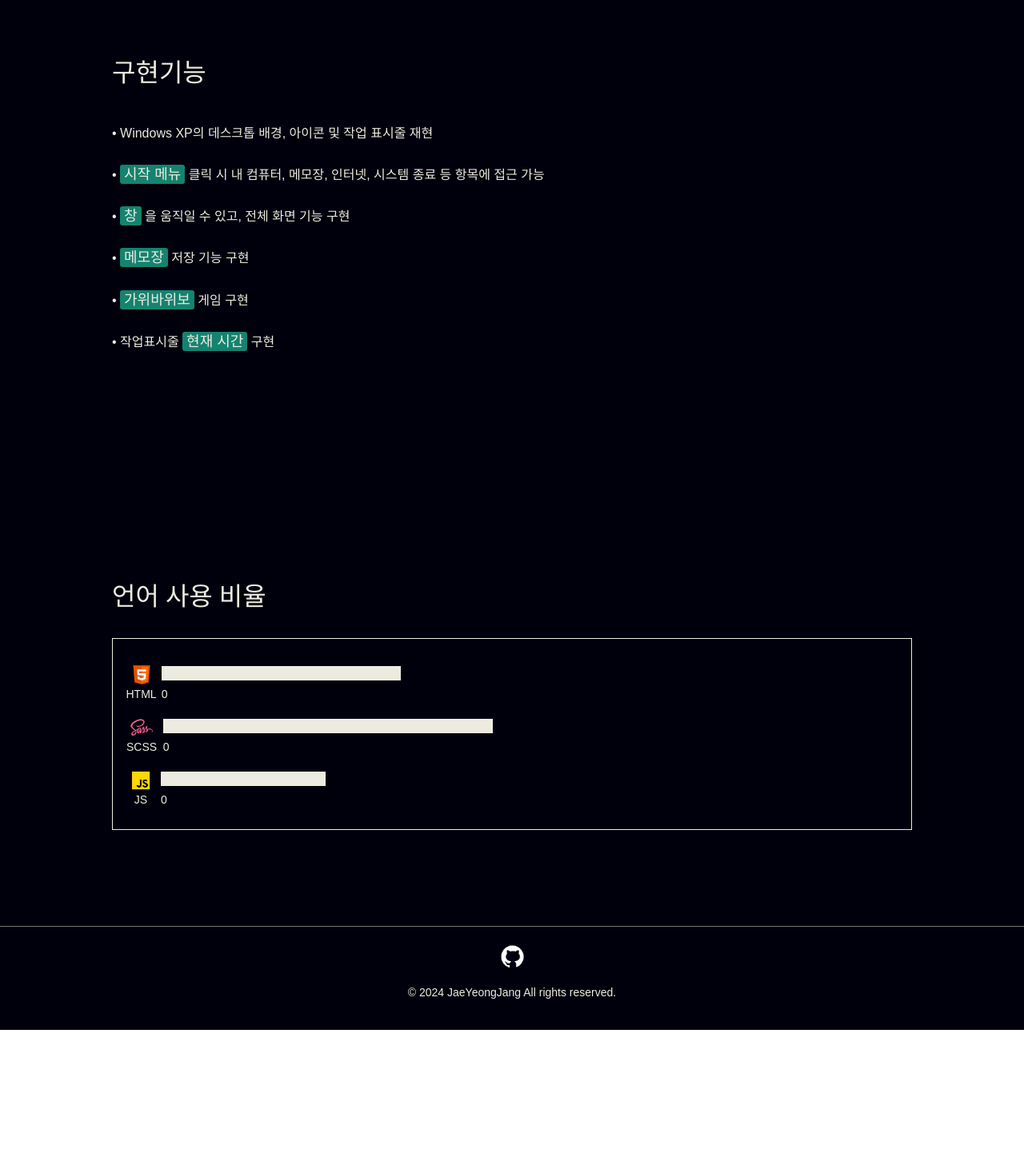
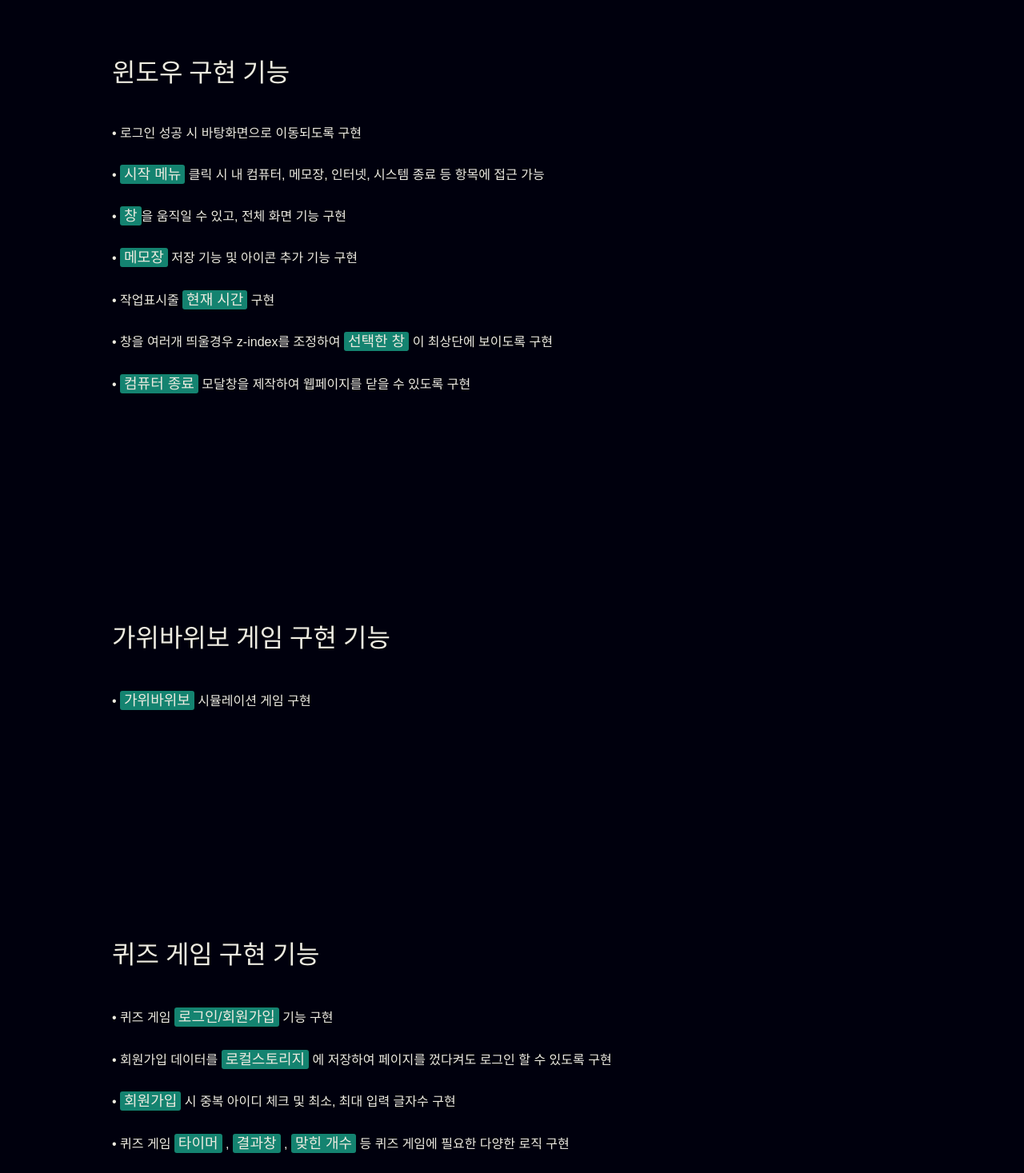
Before and after one commit to jaeyeong97/portfolio, a React (Create React App) app: page /windows-xp in a window 1280 px wide. Shown: the part 1330-2797 px from the top of the page at 80% size. Before the commit the page ends 2618 px from the top, so only its background shows below. Built offline with nearby package versions, Linux system fonts and the light colour scheme; a web font is replaced by a local one.

Commit message:
windows xp explain

```diff
--- a/src/Home/section2/Section2.js
+++ b/src/Home/section2/Section2.js
@@ -27,8 +27,8 @@ const Section2 = () => {
     htmlEx:
       "시멘틱 마크업 작업을 하여 가독성을 높혀 유지보수에 방해가 없도록하고, 가이드라인을 준수합니다.",
     cssEx:
-      "Flexbox로 다양한 레이아웃 구현, Keyframes를 사용하여 여러 애니메이션 작업을 할 수 있습니다.",
-    jsEx: "웹페이지에 동적인 요소를 추가해본 경험이 있습니다.",
+      "Flexbox로 다양한 레이아웃 구현, CSS만을 사용하여 여러 애니메이션 작업을 할 수 있습니다.",
+    jsEx: "자바스크립트를 사용해 인터랙티브한 웹 페이지를 제작하며, 사용자 인터페이스와 사용자 경험을 향상시킬 수 있습니다.",
     reactEx:
       "리액트훅을 활용하여 상태 관리를 할 수 있습니다. Styled-component를 사용하여 컴포넌트별로 스타일을 관리합니다.",
     jqueryEx:
--- a/src/components/projectPages/Windows.js
+++ b/src/components/projectPages/Windows.js
@@ -82,21 +82,41 @@ const Windows = () => {
                 <h3 className="ex_title">개요</h3>
                 <div className="summary_txt">
                     <div className="explain">
-                        <div>• 더이상 찾아보기 힘든 <span className="em">윈도우 XP</span> 를 다시 경험할 수 있게 재현한 웹사이트입니다.</div>
+                        <div>• 더이상 찾아보기 힘든 <span className="em">윈도우 XP</span> 를 다시 경험할 수 있게 구현한 웹사이트입니다.</div>
                         <div>• <span className="em">SCSS</span> 를 사용하여 스타일링 하였습니다.</div>
                     </div>
                 </div>
             </section>
             <section className="section_function">
-                <h3 className="ex_title">구현기능</h3>
+                <h3 className="ex_title">윈도우 구현 기능</h3>
                 <div className="function_txt">
                     <div className="explain">
-                        <div>• Windows XP의 데스크톱 배경, 아이콘 및 작업 표시줄 재현</div>
+                        <div>• 로그인 성공 시 바탕화면으로 이동되도록 구현</div>
                         <div>• <span className="em">시작 메뉴</span> 클릭 시 내 컴퓨터, 메모장, 인터넷, 시스템 종료 등 항목에 접근 가능</div>
-                        <div>• <span className="em">창</span> 을 움직일 수 있고, 전체 화면 기능 구현</div>
-                        <div>• <span className="em">메모장</span> 저장 기능 구현</div>
-                        <div>• <span className="em">가위바위보</span> 게임 구현</div>
+                        <div>• <span className="em">창</span>을 움직일 수 있고, 전체 화면 기능 구현</div>
+                        <div>• <span className="em">메모장</span> 저장 기능 및 아이콘 추가 기능 구현</div>
                         <div>• 작업표시줄 <span className="em">현재 시간</span> 구현</div>
+                        <div>• 창을 여러개 띄울경우 z-index를 조정하여 <span className="em">선택한 창</span> 이 최상단에 보이도록 구현</div>
+                        <div>• <span className="em">컴퓨터 종료</span> 모달창을 제작하여 웹페이지를 닫을 수 있도록 구현</div>
+                    </div>
+                </div>
+            </section>
+            <section className="section_rsp">
+                <h3 className="ex_title">가위바위보 게임 구현 기능</h3>
+                <div className="rsp_txt">
+                    <div className="explain">
+                        <div>• <span className="em">가위바위보</span> 시뮬레이션 게임 구현</div>
+                    </div>
+                </div>
+            </section>
+            <section className="section_quiz">
+                <h3 className="ex_title">퀴즈 게임 구현 기능</h3>
+                <div className="quiz_txt">
+                    <div className="explain">
+                        <div>• 퀴즈 게임 <span className="em">로그인/회원가입</span> 기능 구현 </div>
+                        <div>• 회원가입 데이터를 <span className="em">로컬스토리지</span> 에 저장하여 페이지를 껐다켜도 로그인 할 수 있도록 구현</div>
+                        <div>• <span className="em">회원가입</span> 시 중복 아이디 체크 및 최소, 최대 입력 글자수 구현</div>
+                        <div>• 퀴즈 게임 <span className="em">타이머</span> , <span className="em">결과창</span> , <span className="em">맞힌 개수</span> 등 퀴즈 게임에 필요한 다양한 로직 구현</div>
                     </div>
                 </div>
             </section>
```
